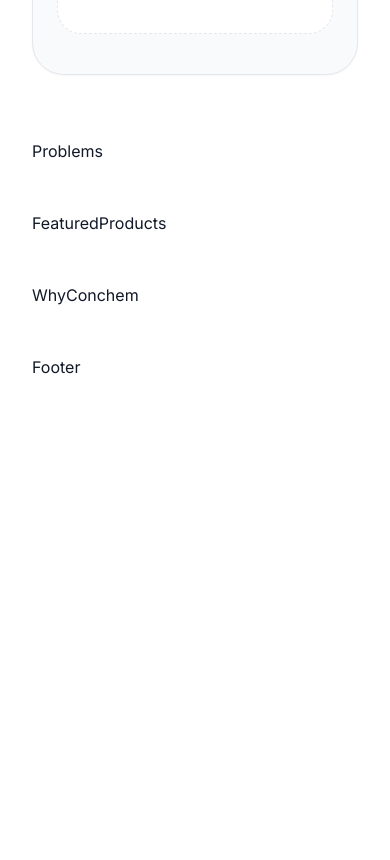
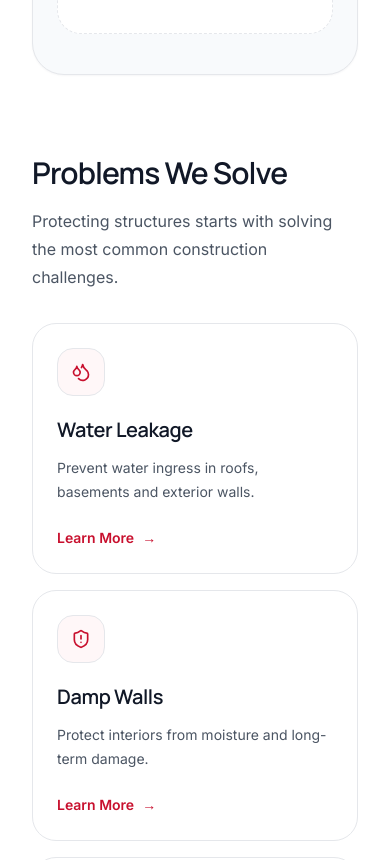
Before and after one commit to deploycwa/conchem-website, a Next.js app: page / in a window 390 px wide. Shown: the part 900-1760 px from the top of the page. Before the commit the page ends 1311 px from the top, so only its background shows below. Built offline with nearby package versions, Linux system fonts and the light colour scheme.

Commit message:
Build responsive problems section

```diff
--- a/src/components/sections/Problems.tsx
+++ b/src/components/sections/Problems.tsx
@@ -1,7 +1,94 @@
+import Link from "next/link";
+import {
+  Droplets,
+  FlameKindling,
+  Landmark,
+  Radar,
+  ShieldAlert,
+  Wrench,
+} from "lucide-react";
+
+import Container from "../ui/Container";
+
+const problems = [
+  {
+    title: "Water Leakage",
+    description: "Prevent water ingress in roofs, basements and exterior walls.",
+    icon: Droplets,
+  },
+  {
+    title: "Damp Walls",
+    description: "Protect interiors from moisture and long-term damage.",
+    icon: ShieldAlert,
+  },
+  {
+    title: "Roof Seepage",
+    description: "Durable waterproofing for terraces and rooftops.",
+    icon: Landmark,
+  },
+  {
+    title: "Concrete Cracks",
+    description: "Improve durability and structural integrity.",
+    icon: Wrench,
+  },
+  {
+    title: "Rust Damage",
+    description: "Protect reinforcement steel from corrosion.",
+    icon: Radar,
+  },
+  {
+    title: "Tile Failure",
+    description: "Reliable bonding and adhesive performance.",
+    icon: FlameKindling,
+  },
+];
+
 export default function Problems() {
   return (
-    <section className="px-4 py-4">
-      <div>Problems</div>
+    <section className="py-8 sm:py-10 lg:py-14">
+      <Container>
+        <div className="max-w-2xl">
+          <h2 className="text-3xl font-semibold tracking-[-0.03em] text-[#111827] sm:text-4xl">
+            Problems We Solve
+          </h2>
+          <p className="mt-4 text-base leading-7 text-[#4B5563] sm:text-lg sm:leading-8">
+            Protecting structures starts with solving the most common construction challenges.
+          </p>
+        </div>
+
+        <div className="mt-8 grid grid-cols-1 gap-4 md:grid-cols-2 xl:grid-cols-3">
+          {problems.map((problem) => {
+            const Icon = problem.icon;
+
+            return (
+              <article
+                key={problem.title}
+                className="group rounded-[1.5rem] border border-[#E5E7EB] bg-white p-6 transition-all duration-200 hover:-translate-y-1 hover:shadow-[0_10px_30px_rgba(17,24,39,0.08)]"
+              >
+                <div className="flex h-12 w-12 items-center justify-center rounded-2xl border border-[#F3D4D8] bg-[#FFF7F8] text-[#C8102E]">
+                  <Icon className="h-5 w-5" aria-hidden="true" />
+                </div>
+
+                <h3 className="mt-5 text-xl font-semibold tracking-[-0.02em] text-[#111827]">
+                  {problem.title}
+                </h3>
+
+                <p className="mt-3 text-sm leading-6 text-[#4B5563] sm:text-[15px]">
+                  {problem.description}
+                </p>
+
+                <Link
+                  href="#contact"
+                  className="mt-6 inline-flex items-center gap-2 text-sm font-semibold text-[#C8102E] transition-colors hover:text-[#A30E27]"
+                >
+                  <span>Learn More</span>
+                  <span aria-hidden="true">→</span>
+                </Link>
+              </article>
+            );
+          })}
+        </div>
+      </Container>
     </section>
   );
 }
```
